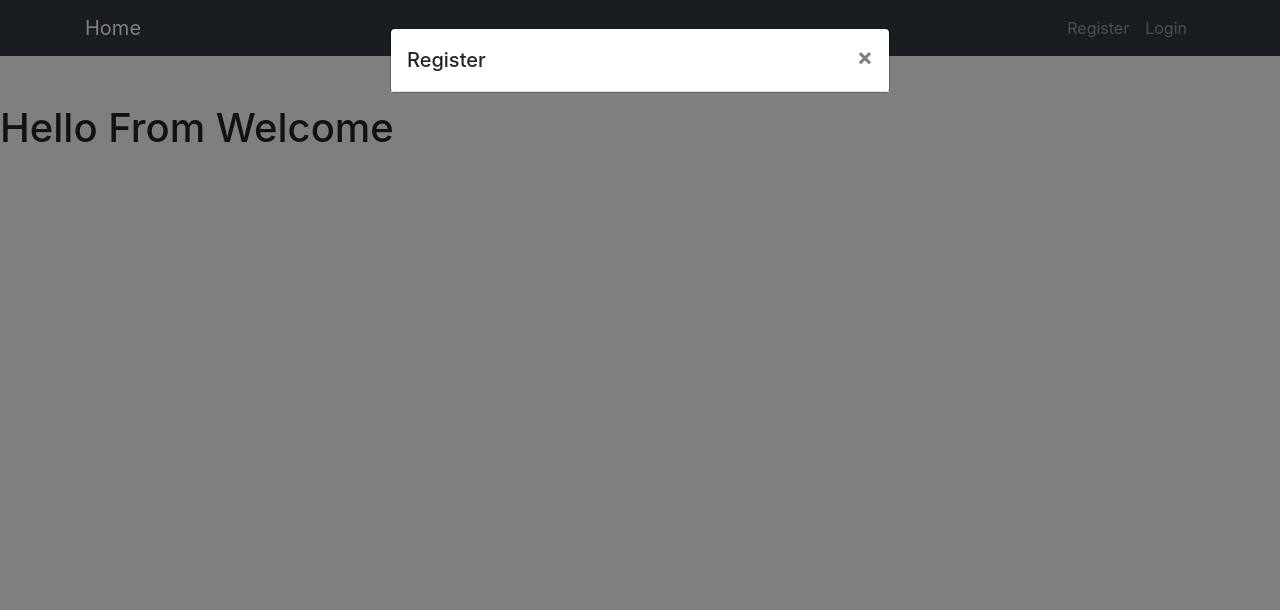
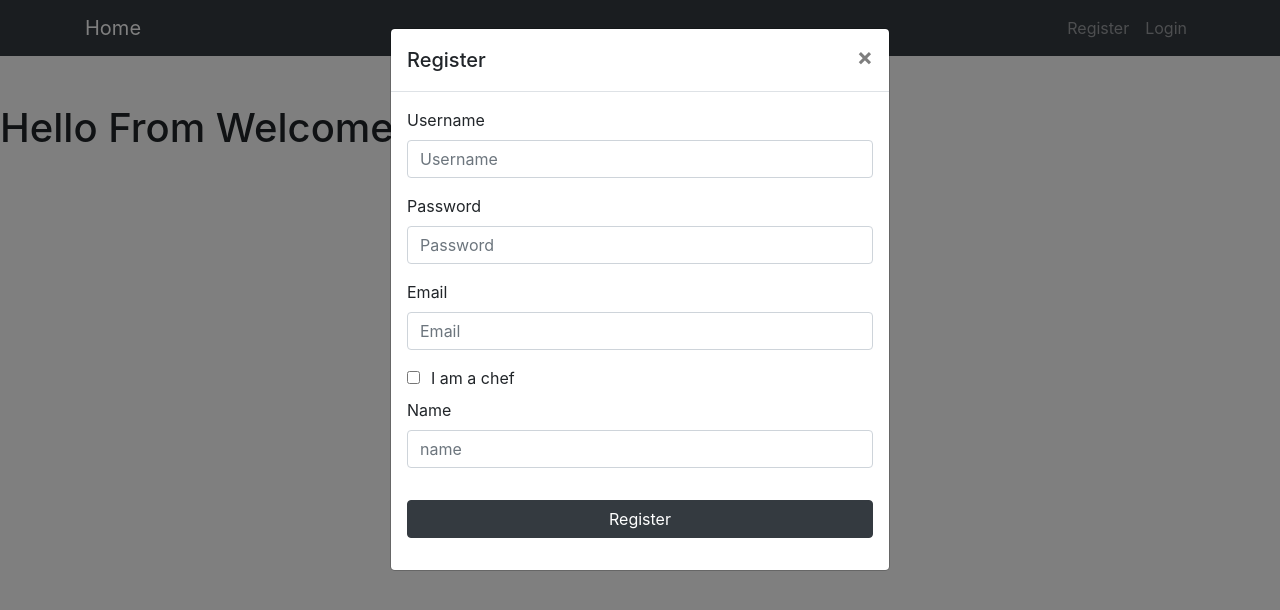
Before and after one commit to josephiswhere/chod, a React app: page / in a window 1280 px wide. Both pictures are taken after a click on the link "Register". Shown: the top 610 px of the page. Built offline with nearby package versions, Linux system fonts and the light colour scheme.

Commit message:
user login route completed

```diff
--- a/client/NavBar.jsx
+++ b/client/NavBar.jsx
@@ -14,11 +14,11 @@ import {
   } from 'reactstrap';
 
 const NavBar = ({user, setUser, isAuthenticated, setisAuthenticated}) => {
-  const [isOpen, setIsOpen] = useState(false)
+  // const [isOpen, setIsOpen] = useState(false)
 
-  const toggle = () => {
-    setIsOpen(!isOpen)
-  }
+  // const toggle = () => {
+  //   setIsOpen(!isOpen)
+  // }
 
 
   useEffect(() => {
@@ -71,12 +71,11 @@ const NavBar = ({user, setUser, isAuthenticated, setisAuthenticated}) => {
         <Navbar color="dark" dark expand="sm" className="mb-5">
           <Container>
             <NavbarBrand href="/">Home</NavbarBrand>
-            <NavbarToggler onClick={toggle} />
-            <Collapse isOpen={isOpen} navbar>
-              <Nav className="ml-auto" navbar>
-                {isAuthenticated ? authLinks : guestLinks}
-              </Nav>
-            </Collapse>
+            {/* <NavbarToggler onClick={toggle} /> */}
+            {/* <Collapse isOpen={isOpen} navbar> */}
+            <Nav className="ml-auto" navbar>
+              {isAuthenticated ? authLinks : guestLinks}
+            </Nav>
           </Container>
         </Navbar>
       </div>
--- a/client/modals/LoginModal.js
+++ b/client/modals/LoginModal.js
@@ -14,9 +14,8 @@ import {
 
 const LoginModal = () => {
   const [isOpen, setIsOpen] = useState(false);
-  const [msg, setMsg] = useState(null);
   const [name, setName] = useState(null);
-  const [email, setEmail] = useState(null);
+  const [username, setUsername] = useState(null);
   const [password, setPassword] = useState(null);
 
   const toggle = () => {
@@ -26,7 +25,7 @@ const LoginModal = () => {
   const onSubmit = (e) => {
     e.preventDefault();
     const user = {
-      email,
+      username,
       password,
     };
     console.log('user', user)
@@ -38,19 +37,17 @@ const LoginModal = () => {
         "Content-Type": "application/json"
       },
       body: JSON.stringify({
-        email: user.email,
+        username: user.username,
         password: user.password,
       })
         .then((res) => res.json())
         .then((data) => console.log(data))
         .then((setName(user.name)))
-    }
-
-    )
+    })
   };
 
-  const onChangeEmail = (e) => {
-    setEmail(e.target.value);
+  const onChangeUsername = (e) => {
+    setUsername(e.target.value);
   };
   const onChangePassword = (e) => {
     setPassword(e.target.value);
@@ -64,17 +61,16 @@ const LoginModal = () => {
       <Modal isOpen={isOpen} toggle={toggle}>
         <ModalHeader toggle={toggle}>Login</ModalHeader>
         <ModalBody>
-          {msg ? <Alert color='danger'>{msg}</Alert> : null}
           <Form onSubmit={onSubmit}>
             <FormGroup>
-              <Label for='email'>Email</Label>
+              <Label for='username'>Username</Label>
               <Input
-                type='email'
-                name='email' // SHOULD BE SAME AS IN STATE
-                id='email'
-                placeholder='Email'
+                type='username'
+                name='username' // SHOULD BE SAME AS IN STATE
+                id='username'
+                placeholder='Username'
                 className='mb-3'
-                onChange={onChangeEmail} // WILL UPDATE THE STATE PER EACH CHARACTER CHANGE
+                onChange={onChangeUsername} // WILL UPDATE THE STATE PER EACH CHARACTER CHANGE
               />
 
               <Label for='password'>Password</Label>
--- a/client/modals/RegisterModal.js
+++ b/client/modals/RegisterModal.js
@@ -15,11 +15,75 @@ import {
 
 const RegisterModal = () => {
 
-    const [isOpen, setIsOpen] = useState(false)
+  const [modal, setModal] = useState(false)
+  const [username, setUserName] = useState('')
+  const [email, setEmail] = useState('')
+  const [password, setPassword] = useState('')
+  const [isChef, setIsChef] = useState(false)
+  const [name, setName] = useState('')
+  const [msg, setMsg] = useState(null)
+  const [isOpen, setIsOpen] = useState(false)
 
-    const toggle = () => {
-      setIsOpen(!isOpen)
+  const toggle = () => {
+    setIsOpen(!isOpen)
+  }
+
+  const handleUserNameChange = e => {
+    setUserName(e.target.value);
+  };
+
+  const handleEmailChange = e => {
+    setEmail(e.target.value);
+  };
+
+  const handlePasswordChange = e => {
+    setPassword(e.target.value);
+  };
+
+  const handleIsChefChange = e => {
+    e.persist();
+    setIsChef(prevState => !prevState);
+  };
+
+  const handleNameChange = e => {
+    setName(e.target.value);
+  };
+
+  const onSubmit = e => {
+    e.preventDefault();
+
+    // CREATE USER OBJECT
+    const newUser = {
+        username,
+        password,
+        email,
+        isChef,
+        name
     }
+
+    let body = JSON.stringify(newUser);
+
+console.log(99999, newUser)
+
+    // ATTEMPT TO REGISTER
+    fetch('/api/users', {
+    method: 'POST',
+    headers: { 'Content-Type' : 'Application/JSON'},
+    body: body
+    })
+    .then(resp => {
+      return resp.json().then(json => ({ data: json, status: resp.status }))
+    })
+    .then(res => {
+
+console.log(44444, res)
+
+      if (res.status === 200) {
+        toggle();
+      }
+    })
+
+  }
 
   return (
     <div>
@@ -29,6 +93,71 @@ const RegisterModal = () => {
 
       <Modal isOpen={isOpen} toggle={toggle}>
         <ModalHeader toggle={toggle}>Register</ModalHeader>
+        <ModalBody>
+            { msg ? <Alert color="danger">{msg}</Alert> : null}
+            <Form onSubmit={onSubmit}>
+              <FormGroup>
+                <Label for="username">Username</Label>
+                <Input
+                  type="text"
+                  name="username"
+                  id="username"
+                  placeholder="Username"
+                  className="mb-3"
+                  onChange={handleUserNameChange}  // WILL UPDATE THE STATE PER EACH CHARACTER CHANGE
+                />
+
+                <Label for="password">Password</Label>
+                <Input
+                  type="password"
+                  name="password"
+                  id="password"
+                  placeholder="Password"
+                  className="mb-3"
+                  onChange={handlePasswordChange}  // WILL UPDATE THE STATE PER EACH CHARACTER CHANGE
+                />
+
+                <Label for="email">Email</Label>
+                <Input
+                  type="email"
+                  name="email"
+                  id="email"
+                  placeholder="Email"
+                  className="mb-3"
+                  onChange={handleEmailChange}  // WILL UPDATE THE STATE PER EACH CHARACTER CHANGE
+                />
+
+
+                <Input
+                  type="checkbox"
+                  name="chef"
+                  id="chef"
+                  placeholder="chef"
+                  className="ml-0"
+                  onChange={handleIsChefChange}  // WILL UPDATE THE STATE PER EACH CHARACTER CHANGE
+                />
+                <Label className="ml-4" for="chef">I am a chef</Label>
+
+                <br/>
+
+                <Label for="name">Name</Label>
+                <Input
+                  type="text"
+                  name="name"
+                  id="name"
+                  placeholder="name"
+                  className="mb-3"
+                  onChange={handleNameChange}  // WILL UPDATE THE STATE PER EACH CHARACTER CHANGE
+                />
+
+                <Button
+                  color="dark"
+                  style={{marginTop: '2rem'}}
+                  block
+                >Register</Button>
+              </FormGroup>
+            </Form>
+          </ModalBody>
       </Modal>
 
     </div>
```
Also changed, not shown: client/components/ChefContainer.jsx (added), client/components/ChefMeals.jsx (added), client/components/Events.jsx (added), client/components/PatronContainer.jsx (added), client/components/PatronUpcoming.jsx (added).
